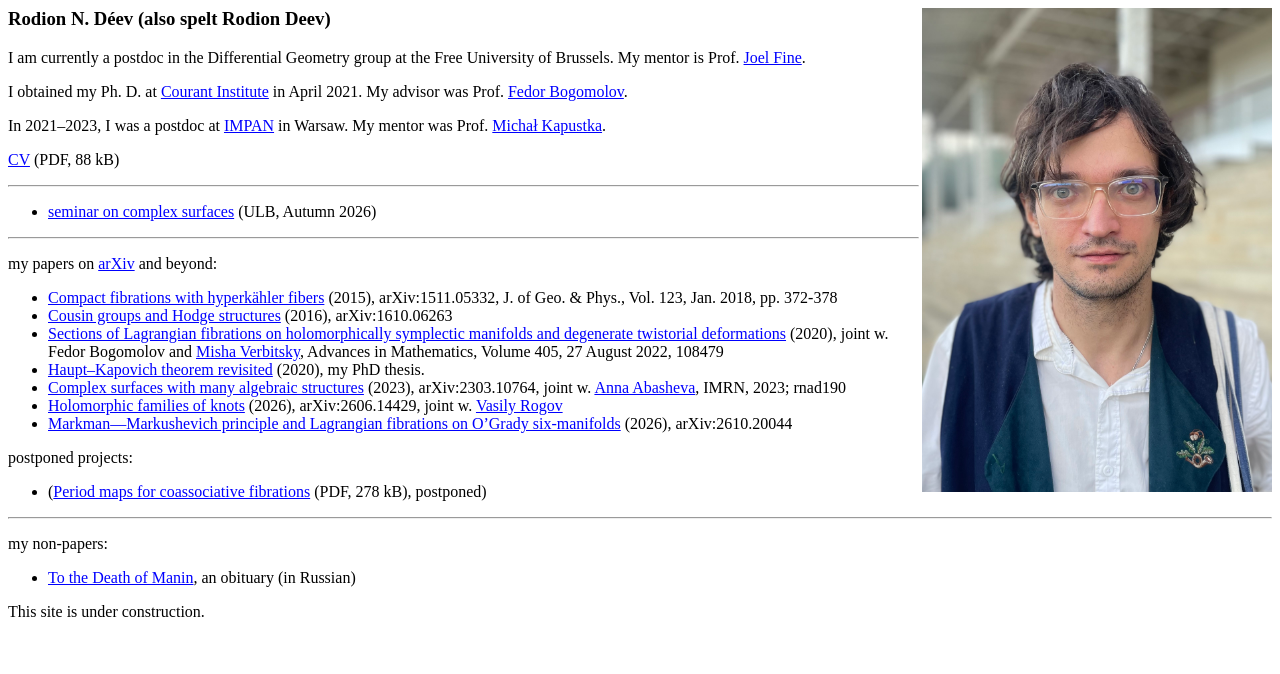
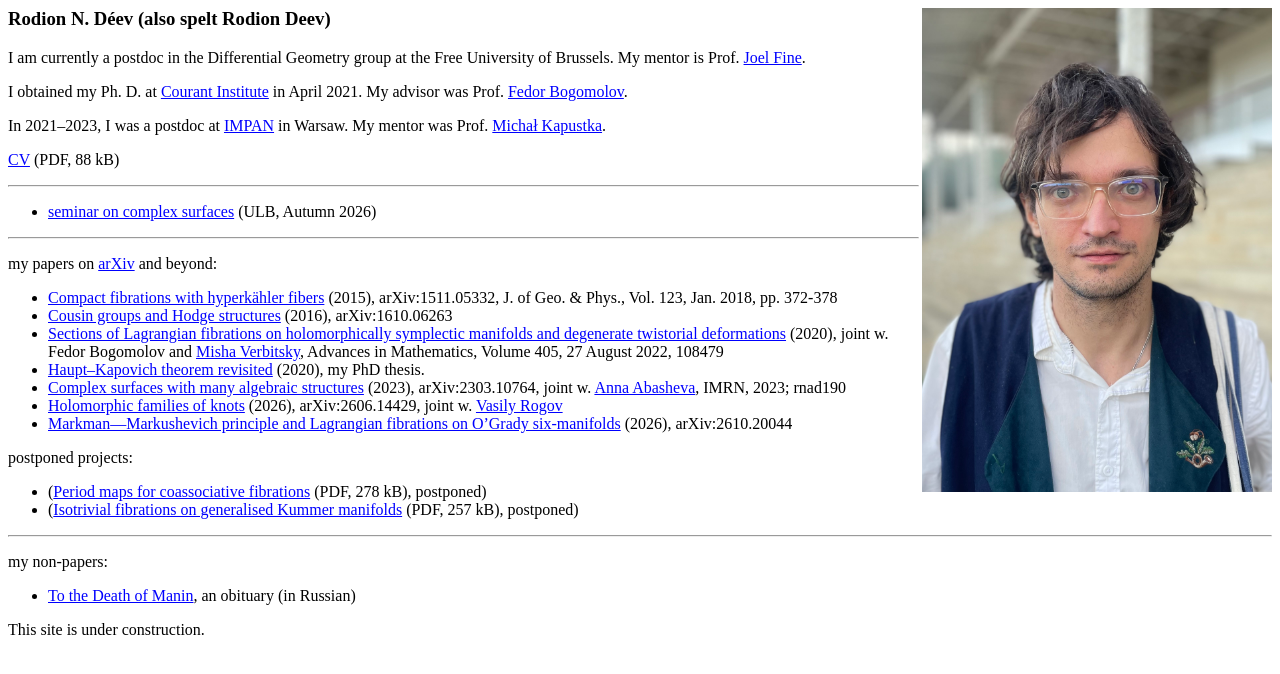
Before and after one commit to deevrod/deevrod.github.io, a plain HTML site: page index.html in a window 1280 px wide. Drawn offline with Linux system fonts and the light colour scheme.

Commit message:
Update index.html

```diff
--- a/index.html
+++ b/index.html
@@ -47,6 +47,7 @@
   <p>postponed projects:</p>
   <p><ul>
 	<li> (<a href='coas-2026-08-10.pdf'>Period maps for coassociative fibrations</a> (PDF, 278 kB), postponed)
+	<li> (<a href='isotrivial-2026-11-24.pdf'>Isotrivial fibrations on generalised Kummer manifolds</a> (PDF, 257 kB), postponed)
   </ul></p>
   <hr />
   <p>my non-papers:</p>
```
